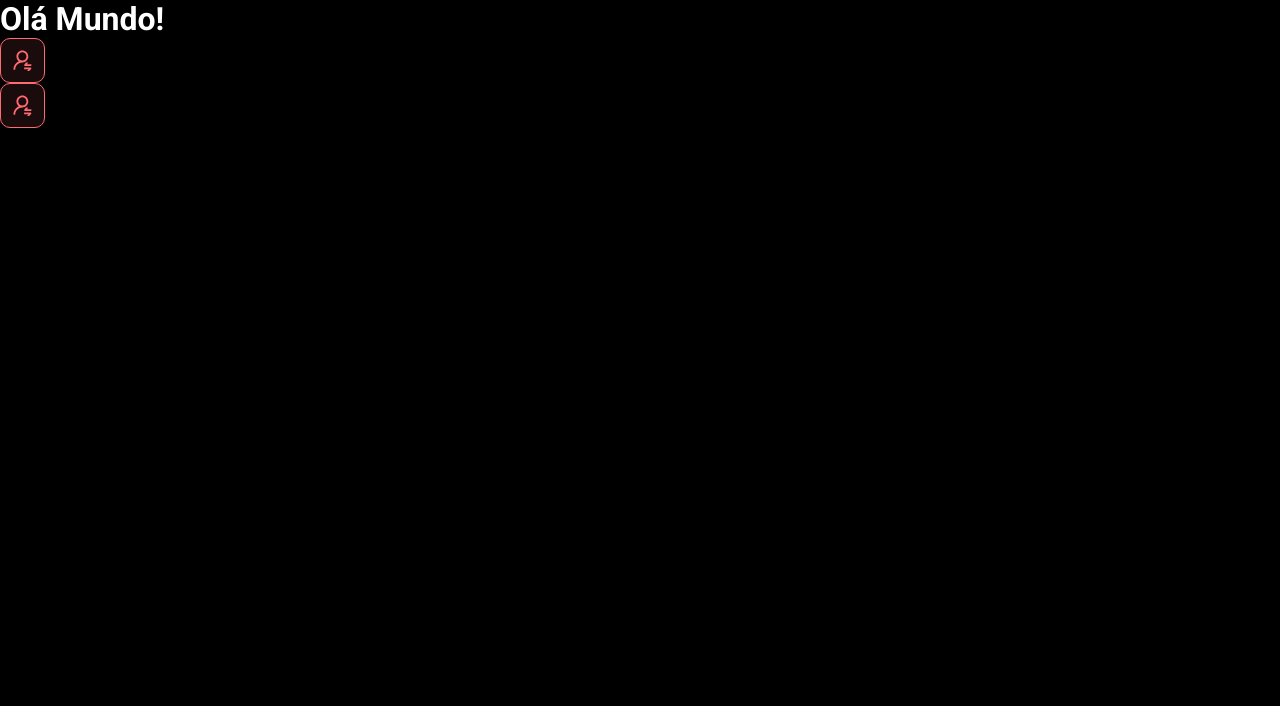
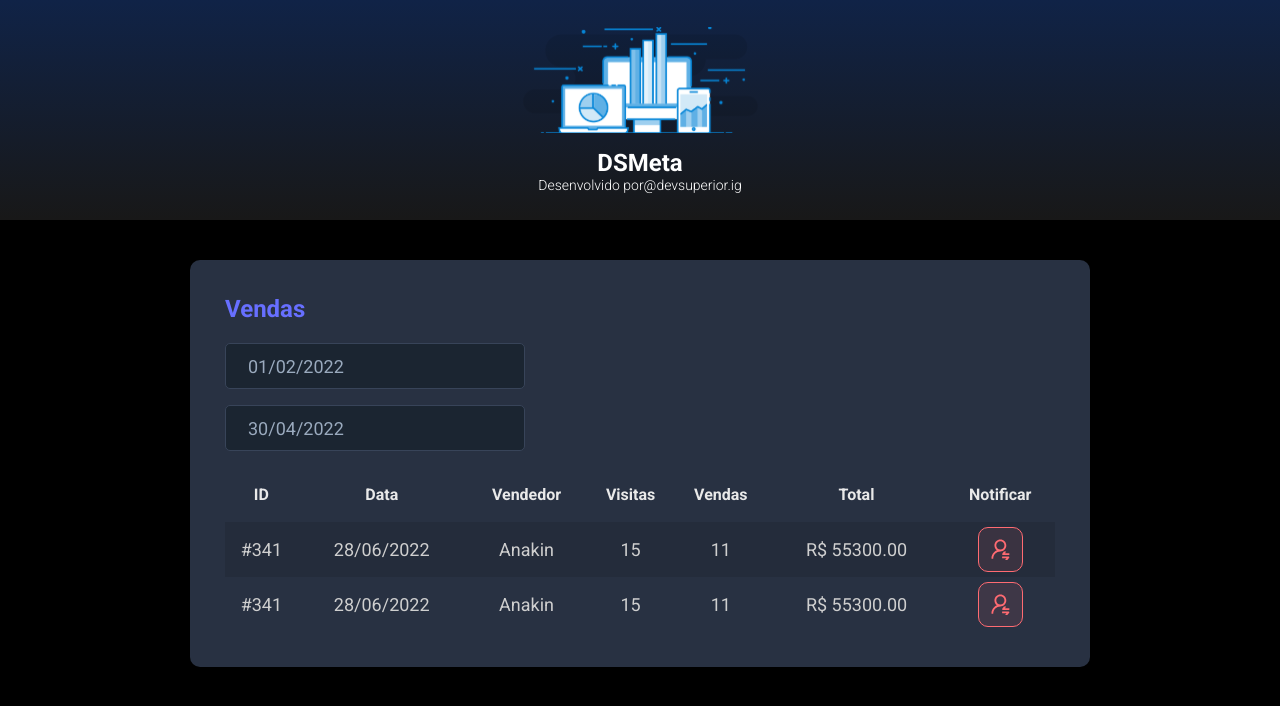
Before and after one commit to gregoryblck/dsmeta, a React (Vite) app in the folder frontend/: page / in a window 1280 px wide. Shown: the top 706 px of the page. Built offline with nearby package versions, Linux system fonts and the light colour scheme.

Commit message:
Other componentes

```diff
--- a/frontend/src/App.tsx
+++ b/frontend/src/App.tsx
@@ -1,11 +1,17 @@
-import NotificationButton from "./components/NotificationButton"
+import Header from "./components/Header"
+import SalesCard from "./components/SalesCard"
 
 function App() {
   return (
     <>
-      <h1>Olá Mundo!</h1>
-      <NotificationButton />
-      <NotificationButton />
+      <Header />
+      <main>
+      <section id="sales">
+        <div className="dsmeta-container">
+<SalesCard />
+        </div>
+      </section>
+    </main>
     </>
   )
 }
--- /dev/null
+++ b/frontend/src/components/Header/index.tsx
@@ -0,0 +1,20 @@
+import logo from '../../assets/img/logo.svg'
+
+import './styles.css'
+
+function Header() {
+    return (
+        <header>
+            <div className="dsmeta-logo-container">
+                <img src={logo} alt="DSMeta" />
+                <h1>DSMeta</h1>
+                <p>
+                    Desenvolvido por
+                    <a href="https://instagram.com/devsuperior.ig">@devsuperior.ig</a>
+                </p>
+            </div>
+        </header>
+    )
+}
+
+export default Header
--- /dev/null
+++ b/frontend/src/components/Header/styles.css
@@ -0,0 +1,27 @@
+header {
+    background: linear-gradient(180deg, #102347 0%, #181818 100%);
+    height: 220px;
+    display: flex;
+    align-items: center;
+    justify-content: center;
+}
+
+.dsmeta-logo-container {
+    display: flex;
+    flex-direction: column;
+    align-items: center;
+}
+
+.dsmeta-logo-container img {
+    width: 235px;
+}
+
+.dsmeta-logo-container h1 {
+    margin-top: 15px;
+    font-size: 24px;
+}
+
+.dsmeta-logo-container p {
+    font-size: 14px;
+    font-weight: 300;
+}
--- /dev/null
+++ b/frontend/src/components/SalesCard/index.tsx
@@ -0,0 +1,64 @@
+import NotificationButton from '../NotificationButton'
+import './styles.css'
+
+function SalesCard() {
+    return (
+        <div className="dsmeta-card">
+            <h2 className="dsmeta-sales-title">Vendas</h2>
+            <div>
+                <div className="dsmeta-form-control-container">
+                    <input className="dsmeta-form-control" type="text" value="01/02/2022" />
+                </div>
+                <div className="dsmeta-form-control-container">
+                    <input className="dsmeta-form-control" type="text" value="30/04/2022" />
+                </div>
+            </div>
+
+            <div>
+                <table className="dsmeta-sales-table">
+                    <thead>
+                        <tr>
+                            <th className="tc992">ID</th>
+                            <th className="tc576">Data</th>
+                            <th>Vendedor</th>
+                            <th className="tc992">Visitas</th>
+                            <th className="tc992">Vendas</th>
+                            <th>Total</th>
+                            <th>Notificar</th>
+                        </tr>
+                    </thead>
+                    <tbody>
+                        <tr>
+                            <td className="tc992">#341</td>
+                            <td className="tc576">28/06/2022</td>
+                            <td>Anakin</td>
+                            <td className="tc992">15</td>
+                            <td className="tc992">11</td>
+                            <td>R$ 55300.00</td>
+                            <td>
+                                <div className="dsmeta-btn-container">
+                                    <NotificationButton />
+                                </div>
+                            </td>
+                        </tr>
+                        <tr>
+                            <td className="tc992">#341</td>
+                            <td className="tc576">28/06/2022</td>
+                            <td>Anakin</td>
+                            <td className="tc992">15</td>
+                            <td className="tc992">11</td>
+                            <td>R$ 55300.00</td>
+                            <td>
+                                <div className="dsmeta-btn-container">
+                                    <NotificationButton />
+                                </div>
+                            </td>
+                        </tr>
+                    </tbody>
+                </table>
+            </div>
+        </div>
+    )
+}
+
+export default SalesCard
--- /dev/null
+++ b/frontend/src/components/SalesCard/styles.css
@@ -0,0 +1,95 @@
+.dsmeta-card {
+    background-color: #283142;
+    border-radius: 10px;
+    padding: 35px 10px;
+}
+
+.dsmeta-sales-title {
+    font-size: 24px;
+    color: #676fff;
+    margin-bottom: 20px;
+}
+
+.dsmeta-form-control-container {
+    margin-bottom: 16px;
+    max-width: 300px;
+}
+
+.dsmeta-form-control {
+    width: 100%;
+    height: 46px;
+    background-color: #1b2531;
+    border: 1px solid #384459;
+    color: #9aaabe;
+    padding: 0 22px;
+    font-size: 18px;
+    border-radius: 5px;
+}
+
+.dsmeta-sales-table {
+    width: 100%;
+    border-spacing: 0;
+}
+
+.dsmeta-sales-table thead {
+    font-size: 16px;
+    height: 55px;
+    color: #e9e9e9;
+}
+
+.dsmeta-sales-table tbody {
+    font-size: 14px;
+    text-align: center;
+    color: #cfcfcf;
+}
+
+.dsmeta-sales-table tbody tr {
+    height: 55px;
+    border-top: 1px solid #5f6e82;
+}
+
+.dsmeta-sales-table tbody tr:hover>td {
+    background-color: #384459;
+}
+
+.dsmeta-sales-table tbody tr:nth-child(odd) {
+    background-color: #242c3b;
+}
+
+.dsmeta-btn-container {
+    display: flex;
+    justify-content: center;
+}
+
+
+.tc576 {
+    display: none;
+}
+
+.tc992 {
+    display: none;
+}
+
+@media (min-width: 576px) {
+    #sales {
+        padding: 40px 20px;
+    }
+
+    .dsmeta-card {
+        padding: 35px;
+    }
+
+    .tc576 {
+        display: table-cell;
+    }
+
+    .dsmeta-sales-table tbody {
+        font-size: 18px;
+    }
+}
+
+@media (min-width: 992px) {
+    .tc992 {
+        display: table-cell;
+    }
+}
--- a/frontend/src/index.css
+++ b/frontend/src/index.css
@@ -19,3 +19,13 @@
   color: unset;
   text-decoration: none;
 }
+
+.dsmeta-container {
+  width: 100%;
+  max-width: 900px;
+  margin: 0 auto;
+}
+
+#sales {
+  padding: 40px 10px;
+}
```
Also changed, not shown: frontend/src/assets/img/logo.svg (added).
